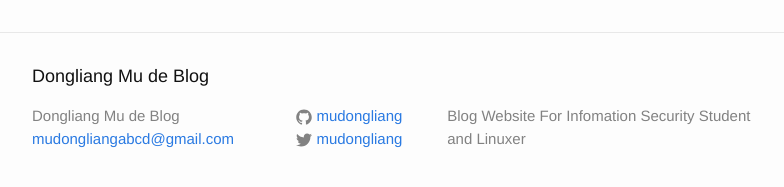
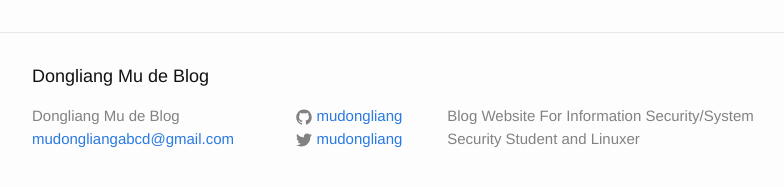
Before and after one commit to mudongliang/mudongliang.github.io, a Jekyll site: the page built from index.html, in a window 1280 px wide and 900 px high, scrolled down 9276 px. Shown: the part 690-877 px from the top of the window, without its empty margins (238-1022 px from the left). Built offline with Jekyll 4.4.1, drawn with Linux system fonts in a browser that asks for light colours.

Commit message:
Update description

```diff
--- a/_config.yml
+++ b/_config.yml
@@ -9,7 +9,7 @@
 title: Dongliang Mu de Blog
 email: mudongliangabcd@gmail.com
 description: > # this means to ignore newlines until "baseurl:"
-  Blog Website For Infomation Security Student and Linuxer
+  Blog Website For Information Security/System Security Student and Linuxer
 baseurl: "" # the subpath of your site, e.g. /blog
 url: "http://mudongliang.github.io" # the base hostname & protocol for your site
 twitter_username: mudongliang
```
